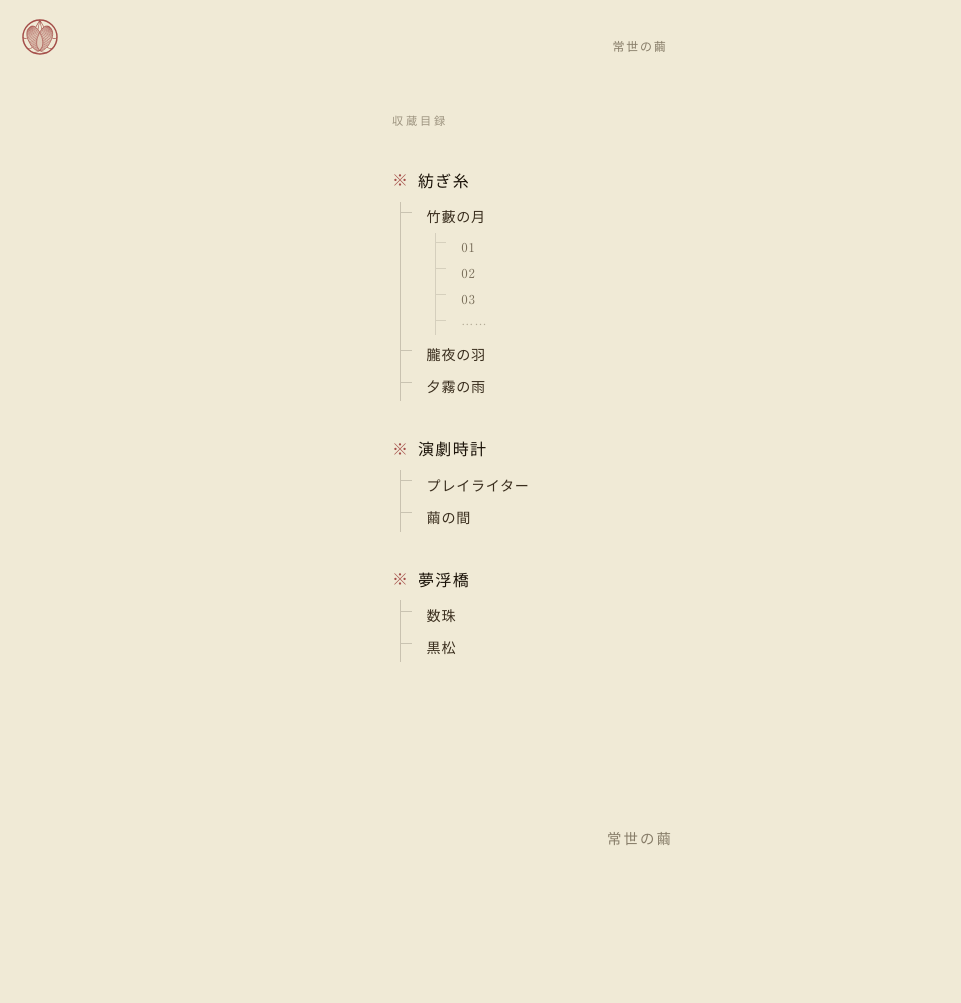
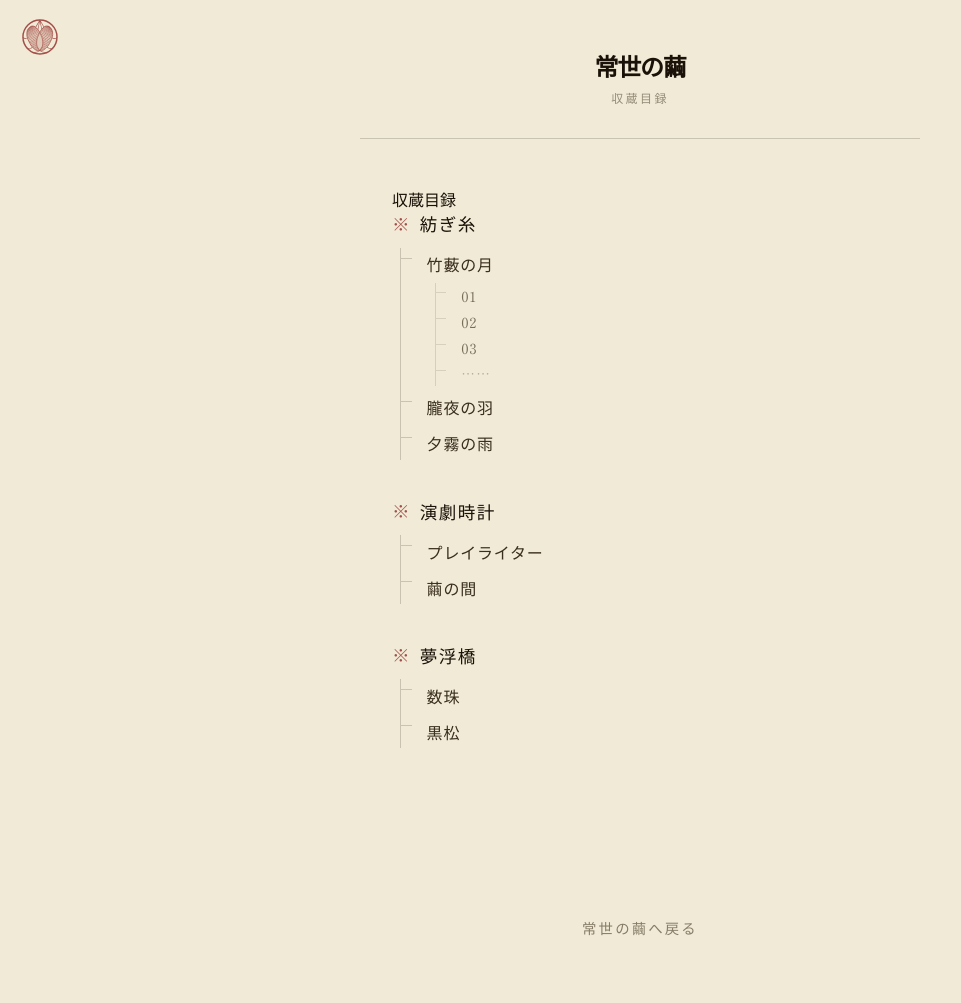
Before and after one commit to AriaYura/eternalnessstudy, a Jekyll site: the page built from catalog.html, in a window 1280 px wide. Shown: the whole page, without its empty margins (0-961 px from the left). Built offline with Jekyll 4.4.1, drawn with Linux system fonts in a browser that asks for light colours; some web fonts are replaced; before the commit the page ends 913 px from its top, so only the background shows below that.

Commit message:
catalog style update

```diff
--- a/_layouts/catalog.html
+++ b/_layouts/catalog.html
@@ -38,48 +38,58 @@
 
     /* ── Page header ── */
     .page-header {
-      padding: 2rem 2rem 0;
+      padding: 3rem 2rem 0;
       text-align: center;
     }
 
-    .page-header__title {
+    .page-header__site {
       font-family: 'Zen Old Mincho', serif;
-      font-size: 0.75rem;
-      letter-spacing: 0.15em;
-      color: var(--ink-light);
+      font-size: 1.5rem;
+      font-weight: 700;
+      letter-spacing: -0.05em;
+      color: var(--ink);
       text-decoration: none;
-      opacity: 0.7;
+      display: block;
+      margin-bottom: 0.4rem;
       transition: opacity 0.2s;
     }
-    .page-header__title:hover { opacity: 1; }
+    .page-header__site:hover { opacity: 0.75; }
+
+    .page-header__sub {
+      font-family: 'Shippori Mincho', serif;
+      font-size: 0.75rem;
+      letter-spacing: 0.2em;
+      color: var(--ink-light);
+      opacity: 0.6;
+      display: block;
+      margin-bottom: 2rem;
+    }
+
+    .page-header__rule {
+      border: none;
+      border-top: 1px solid var(--rule);
+      max-width: 560px;
+      margin: 0 auto;
+    }
 
     /* ── Catalog ── */
     .catalog {
       max-width: 560px;
       margin: 0 auto;
-      padding: 3.5rem 2rem 6rem;
-    }
-
-    .catalog-heading {
-      font-family: 'Zen Old Mincho', serif;
-      font-size: 0.7rem;
-      letter-spacing: 0.25em;
-      color: var(--ink-light);
-      opacity: 0.55;
-      margin-bottom: 2.5rem;
+      padding: 3rem 2rem 6rem;
     }
 
     /* ── Era (Level 1) ── */
     .era {
-      margin-bottom: 2.2rem;
+      margin-bottom: 2.4rem;
     }
 
     .era-title {
       font-family: 'Zen Old Mincho', serif;
-      font-size: 1rem;
+      font-size: 1.1rem;
       letter-spacing: 0.08em;
       color: var(--ink);
-      margin-bottom: 0.6rem;
+      margin-bottom: 0.7rem;
       display: flex;
       align-items: center;
       gap: 0.55rem;
@@ -88,7 +98,7 @@
     .era-title__sym {
       color: var(--stamp);
       opacity: 0.75;
-      font-size: 1rem;
+      font-size: 1.1rem;
       line-height: 1;
       position: relative;
       top: 0.08em;
@@ -119,7 +129,7 @@
 
     .collection-link {
       font-family: 'Shippori Mincho', serif;
-      font-size: 0.88rem;
+      font-size: 1rem;
       letter-spacing: 0.05em;
       color: #3a2e1e;
       text-decoration: none;
@@ -155,7 +165,7 @@
 
     .chapter-link {
       font-family: 'Shippori Mincho', serif;
-      font-size: 0.78rem;
+      font-size: 0.88rem;
       letter-spacing: 0.06em;
       color: var(--ink-light);
       text-decoration: none;
@@ -167,7 +177,7 @@
     .chapter-link:hover { color: var(--stamp); opacity: 1; }
 
     .chapter-ellipsis {
-      font-size: 0.75rem;
+      font-size: 0.85rem;
       color: var(--ink-light);
       opacity: 0.4;
       padding: 0.15rem 0.5rem;
@@ -200,7 +210,9 @@
   </a>
 
   <header class="page-header">
-    <a class="page-header__title" href="{{ site.baseurl }}/">常世の繭</a>
+    <a class="page-header__site" href="{{ site.baseurl }}/">常世の繭</a>
+    <span class="page-header__sub">収蔵目録</span>
+    <hr class="page-header__rule">
   </header>
 
   <main class="catalog">
@@ -208,7 +220,7 @@
   </main>
 
   <footer class="page-footer">
-    <a class="page-footer__back" href="{{ site.baseurl }}/">常世の繭</a>
+    <a class="page-footer__back" href="{{ site.baseurl }}/">常世の繭へ戻る</a>
   </footer>
 
 </body>
```
